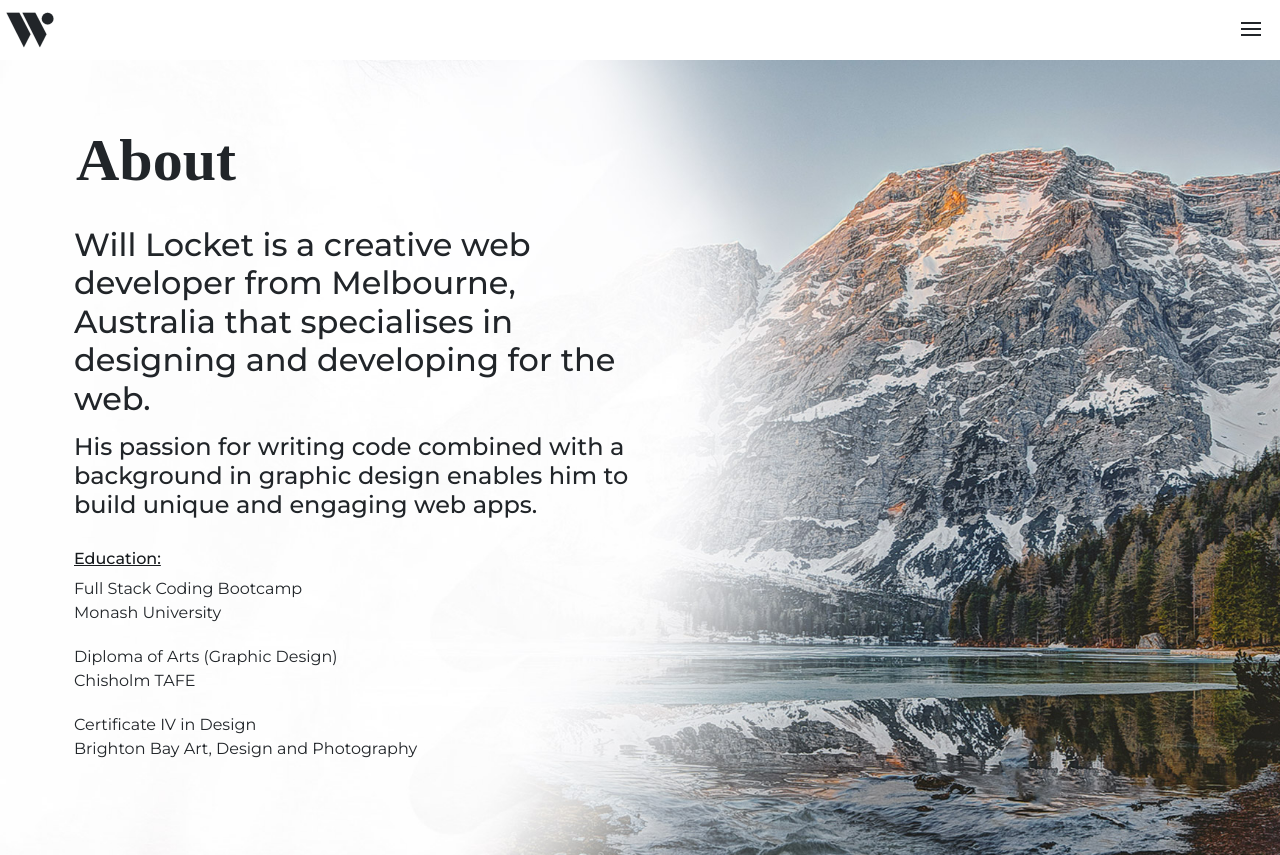
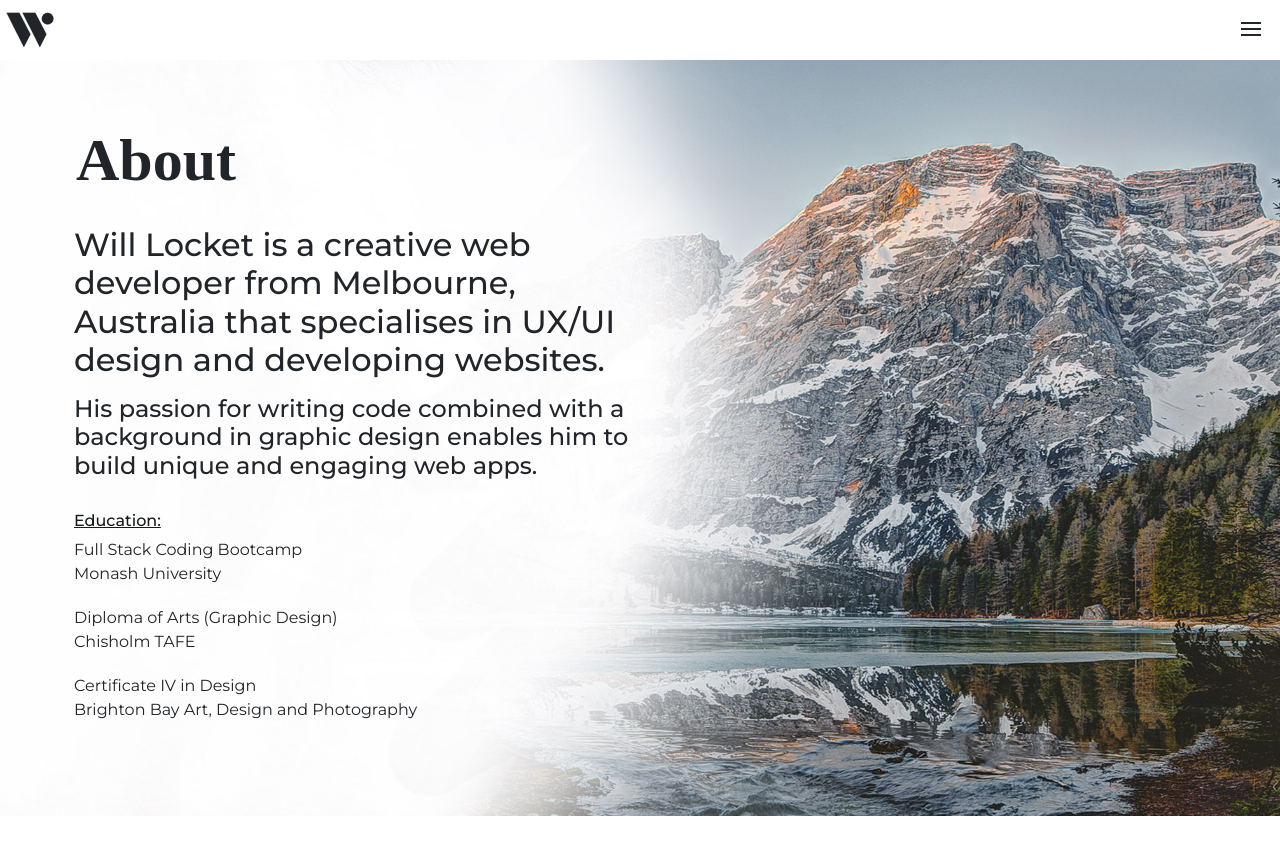
Before and after one commit to WillBill84/Will_Locket, a React (Create React App) app: page /about in a window 1280 px wide. After the commit the page ends 816 px from the top, so only its background shows below. Built offline with nearby package versions, Linux system fonts and the light colour scheme; a web font is replaced by a local one.

Commit message:
about text

```diff
--- a/src/components/pages/About.js
+++ b/src/components/pages/About.js
@@ -17,7 +17,7 @@ export default function About() {
 
                     <Row>
                         <div className="flex-left">
-                            <h2>Will Locket is a creative web developer from Melbourne, Australia that specialises in designing and developing for the web.</h2>
+                            <h2>Will Locket is a creative web developer from Melbourne, Australia that specialises in UX/UI design and developing websites.</h2>
                             <h4 style={{marginTop:"15px"}}>His passion for writing code combined with a background in graphic design enables him to build unique and engaging web apps.</h4>
 
                             <div style={{marginTop:"30px"}}>
```
